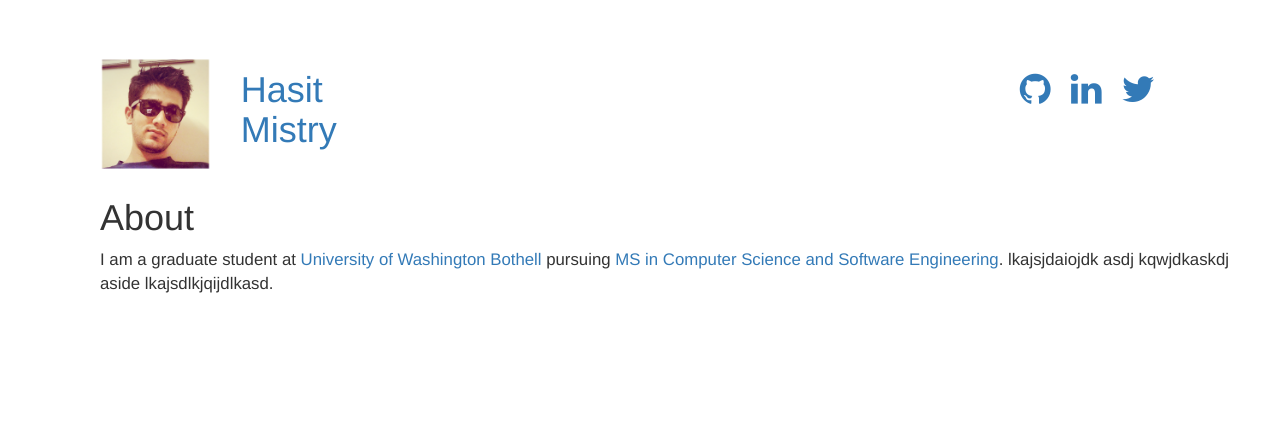
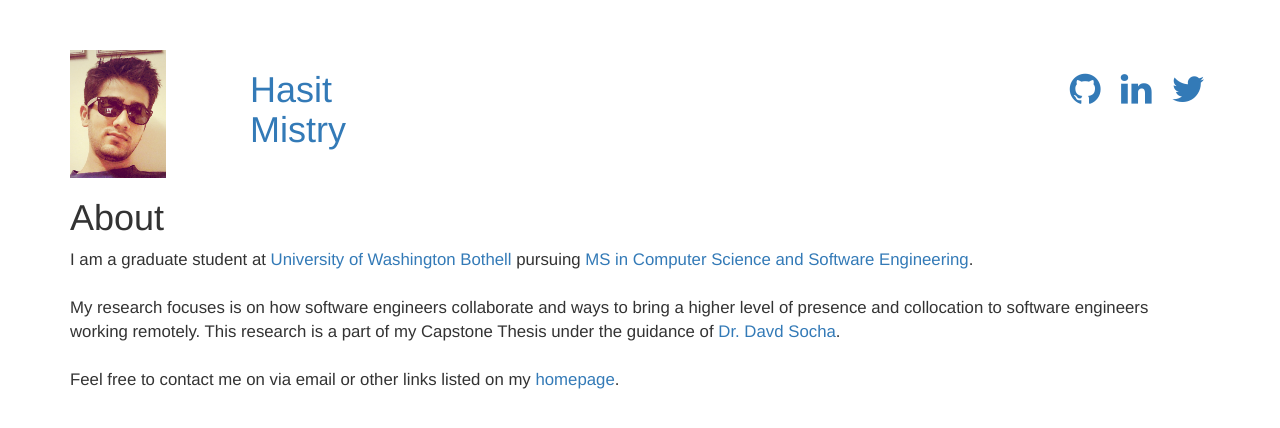
Before and after one commit to hasit/hasit.github.io_backup, a PHP site: page /about.html in a window 1280 px wide. Shown: the top 428 px of the page. Run offline with PHP 8.4, Linux system fonts and the light colour scheme; some libraries are stand-ins or nearby versions.

Commit message:
riot-demo folder removed, lots of changes to image, layout much better

```diff
--- a/about.html
+++ b/about.html
@@ -32,28 +32,38 @@
   <![endif]-->
   <div class="container">
     <div class="row animated fadeInDown">
-      <div class="col-xs-9">
-        <img class="img-responsive noextraspace" src="img/hasit-rect.png" alt="Hasit Mistry" style="height:128px; float:left;"/>
+      <div class="col-md-2 no-padding-right">
+        <img class="img-responsive" src="img/hasit.png" alt="Hasit Mistry" style="height:128px"/>
+      </div>
+      <!-- /photo -->
+
+      <div class="col-md-6 no-padding-left">
         <h1><a href="http://hasit.me/">Hasit<br>Mistry</a></h1>
       </div>
+      <!-- /name -->
 
-      <div class="col-xs-3">
+      <div class="col-md-4">
         <h1 class="text-right">
-          <ul class="list-inline rightextrapadding">
+          <ul class="list-inline">
             <li><a href="https://github.com/hasit/" target="_blank"><i class="fa fa-github"></i></a></li>
             <li><a href="https://www.linkedin.com/in/hasitmistry" target="_blank"><i class="fa fa-linkedin"></i></a></li>
             <li><a href="https://twitter.com/hasitmistry" target="_blank"><i class="fa fa-twitter"></i></a></li>
           </ul>
         </h1>
       </div>
+      <!-- link -->
     </div>
     <!-- /photo-name-links -->
 
-    <div class="row animated fadeInUp row-no-padding">
-      <div class="col-xs-12 extraspace">
+    <div class="row animated fadeInUp">
+      <div class="col-md-12">
         <h1>About</h1>
         <p style="font-size:120%">
-          I am a graduate student at <a href="http://www.uwb.edu/" target="_blank">University of Washington Bothell</a> pursuing <a href="http://www.uwb.edu/mscsse" target="_blank">MS in Computer Science and Software Engineering</a>. lkajsjdaiojdk asdj kqwjdkaskdj aside lkajsdlkjqijdlkasd.
+          I am a graduate student at <a href="http://www.uwb.edu/" target="_blank">University of Washington Bothell</a> pursuing <a href="http://www.uwb.edu/mscsse" target="_blank">MS in Computer Science and Software Engineering</a>.<br>
+          <br>
+          My research focuses is on how software engineers collaborate and ways to bring a higher level of presence and collocation to software engineers working remotely. This research is a part of my Capstone Thesis under the guidance of <a href="https://davidsocha.wordpress.com/">Dr. Davd Socha</a>.<br>
+          <br>
+          Feel free to contact me on via email or other links listed on my <a href="http://hasit.me/">homepage</a>.
         </p>
       </div>
     </div>
--- a/css/main.css
+++ b/css/main.css
@@ -2,11 +2,10 @@
 Author's custom styles
 ========================================================================== */
 
-.rightextrapadding {
-  padding-right: 50px !important;
+.no-padding-right {
+  padding-right: 0px !important;
 }
 
-.extraspace {
-  margin-left: 30px !important;
-  margin-right: 30px !important;
+.no-padding-left {
+  padding-left: 0px !important;
 }
--- a/index.html
+++ b/index.html
@@ -32,7 +32,7 @@
   <![endif]-->
   <div class="container">
     <div class="row animated fadeInDown">
-      <img class="img-responsive center-block" src="img/hasit-rect.png" alt="Hasit Mistry" style="height:256px;"/>
+      <img class="img-responsive center-block" src="img/hasit.png" alt="Hasit Mistry" style="height:256px"/>
     </div>
     <!-- /photo -->
 
```
Also changed, not shown: projects.html (+12 -6 lines), riot-demo/index.html (deleted, +0 -17 lines), img/ARSpaceShooter.png (added), img/gohr.png (added), img/hasit-rect.png (deleted), img/hasit.png (added), img/licensethis.png (added), 1 other file.
